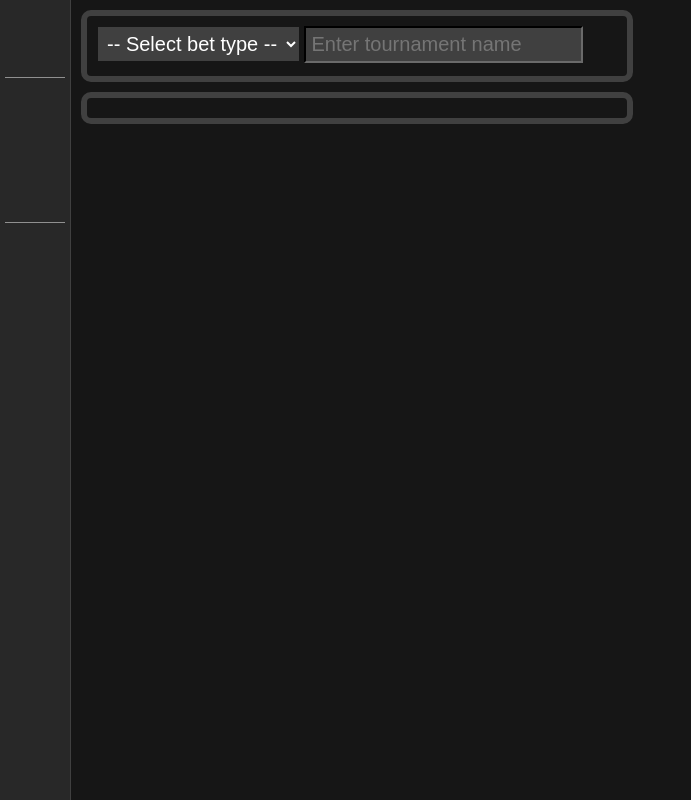
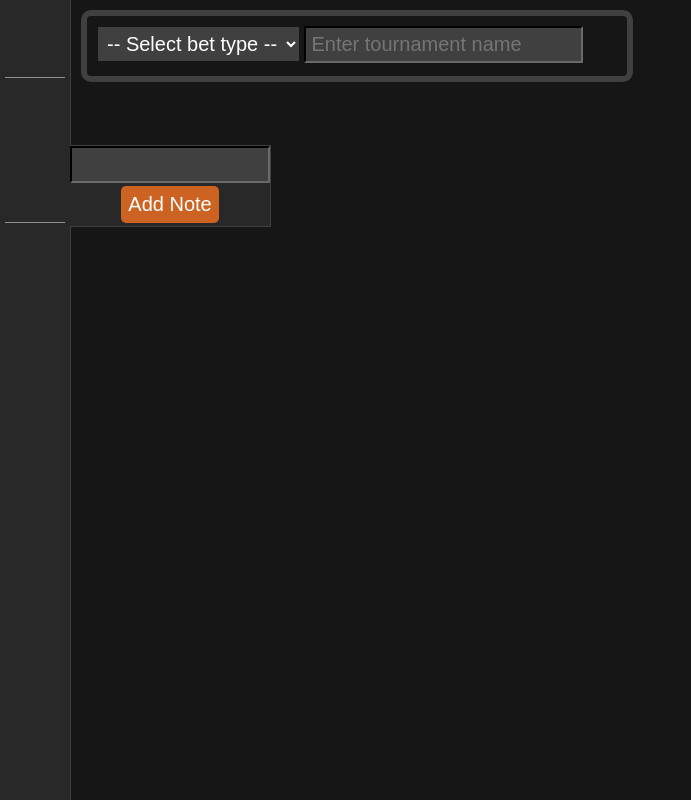
Before and after one commit to StreamViewer/StreamViewer, a plain HTML site: page GenerateMatchInfo/index.html in a window 1280 px wide. Both pictures are taken after a click on the link "Add Note". Shown: the whole page, without its empty margins (0-691 px from the left). Drawn offline with Linux system fonts and the light colour scheme.

```diff
--- a/GenerateMatchInfo/index.html
+++ b/GenerateMatchInfo/index.html
@@ -18,6 +18,26 @@
         #h2h, #outright {
             display: none;
             padding: 10px;
+        }
+
+        #add-note {
+            position: fixed;
+            background-color: #282828;
+            border: solid 1px #404040;
+            border-left: none;
+            top: 145px;
+            left: 70px;
+            height: 80px;
+            width: 200px;
+            z-index: 2;
+            text-align: center;
+            line-height: 40px;
+            display: none;
+        }
+
+        #add-note input[type='text'] {
+            width: 100%;
+            box-sizing: border-box;
         }
 
         .info-area {
@@ -82,6 +102,38 @@
             return ret;
         }
     </script>
+    <!--<script>
+        var app = {};
+
+        loadTeams();
+
+        function loadTeams() {
+            var req = new XMLHttpRequest();
+
+            req.onreadystatechange = function(res) {
+                console.log(req.status);
+                if (req.readyState == 4) {
+                    console.log(req.status);
+
+                    if (req.status == 200) {
+                        app.teams = JSON.parse(req.responseText);
+
+                        var d = document.getElementById('team-list');
+
+                        app.teams.forEach(function(t) {
+                            var o = document.createElement('option');
+                            o.value = t.name;
+                            d.appendChild(o);
+                        })
+                    }
+                }
+            };
+
+            req.open('GET', 'https://unikrn.com/rest/teams', true);
+
+            req.send();
+        }
+    </script>-->
 </head>
 <body>
 <div id="side-menu">
@@ -89,35 +141,49 @@
     <!-- not for now <a class="material-icons" href="#" title="Apps">&#xE5C3;</a> -->
     <hr />
     <a class="material-icons" href="#" onclick="addItem()" title="Add Item">&#xE145;</a>
-    <a class="material-icons" href="#" title="Add Note">&#xE89C;</a>
+    <a class="material-icons" href="#" onclick="toggleNoteContainer()" title="Add Note">&#xE89C;</a>
     <hr />
     <a class="material-icons" href="#" onclick="generate()" title="Generate">&#xE2C4;</a>
 
     <!-- <a class="material-icons settings-button" href="#" title="Settings">&#xE8B8;</a>
     <a class="material-icons help-button" href="#" title="Help">&#xE8FD;</a> -->
 </div>
+
+<!-- Pretty hacked together, maybe change this later -->
+<form id="add-note" onsubmit="addNote(this.querySelector('#note-text').value); this.querySelector('#note-text').value = ''; this.style.display = 'none'; return false">
+    <input id="note-text" class="medium-field" autocomplete="off" type="text" />
+    <input class="medium-button" type="submit" value="Add Note" />
+</form>
+
 <div id="content">
     <datalist id="team-list"></datalist>
 
     <template id="add-team">
         <div class="team-info info-area">
             <input type="text" class="name medium-field" list="team-list" placeholder="Enter team name" /><br />
-            <input type="text" class="odds medium-field" onkeypress="restrictOdds(this, event)" onchange="completeOdds(this)" placeholder="Enter odds" />
+            <input type="text" class="odds medium-field" onkeypress="restrictOdds(this, event)" onfocus="this.value=''" onchange="completeOdds(this)" placeholder="Enter odds" />
             <button class="remove-item big-close material-icons" onclick="this.parentNode.parentNode.removeChild(this.parentNode);">&#xE5CD;</button>
         </div>
     </template>
 
     <template id="add-series">
         <div class="series-info info-area">
-            <input type="text" class="date medium-field" onkeypress="restrictDate(this, event)" placeholder="Date DDMMYYYY" /><br />
-            <input type="text" class="time-utc medium-field" onkeypress="restrictTime(this, event)" onchange="updateLocalTime(this.value, this.parentElement.querySelector('.time-local'))" placeholder="Time (UTC) HHMM" />
-            <input type="text" class="time-local medium-field" onkeypress="restrictTime(this, event)" onchange="updateUTC(this.value, this.parentElement.querySelector('.time-utc'), this.parentElement.querySelector('.date'))" placeholder="Time (local) HHMM" /><br />
+            <input type="text" class="date medium-field" onkeypress="restrictDate(this, event)" onfocus="this.value=''" placeholder="Date DDMMYYYY" /><br />
+            <input type="text" class="time-utc medium-field" onkeypress="restrictTime(this, event)" onfocus="this.value=''" onchange="updateLocalTime(this.value, this.parentElement.querySelector('.time-local'))" placeholder="Time (UTC) HHMM" />
+            <input type="text" class="time-local medium-field" onkeypress="restrictTime(this, event)" onfocus="this.value=''" onchange="updateUTC(this.value, this.parentElement.querySelector('.time-utc'), this.parentElement.querySelector('.date'))" placeholder="Time (local) HHMM" /><br />
             <label>Best of:</label>
             <input type="number" class="count medium-field" value="1" /><br />
             <input type="text" class="name1 medium-field" list="team-list" placeholder="First team name" />
-            <input type="text" class="odds1 medium-field" onkeypress="restrictOdds(this, event)" onchange="completeOdds(this)" placeholder="First team odds" /><br />
+            <input type="text" class="odds1 medium-field" onkeypress="restrictOdds(this, event)" onfocus="this.value=''" onchange="completeOdds(this)" placeholder="First team odds" /><br />
             <input type="text" class="name2 medium-field" list="team-list" placeholder="Second team name" />
-            <input type="text" class="odds2 medium-field" onkeypress="restrictOdds(this, event)" onchange="completeOdds(this)" placeholder="Second team odds" />
+            <input type="text" class="odds2 medium-field" onkeypress="restrictOdds(this, event)" onfocus="this.value=''" onchange="completeOdds(this)" placeholder="Second team odds" />
+            <button class="remove-item big-close material-icons" onclick="this.parentNode.parentNode.removeChild(this.parentNode);">&#xE5CD;</button>
+        </div>
+    </template>
+
+    <template id="note">
+        <div class="info-area">
+            <p></p>
             <button class="remove-item big-close material-icons" onclick="this.parentNode.parentNode.removeChild(this.parentNode);">&#xE5CD;</button>
         </div>
     </template>
@@ -139,14 +205,14 @@
 
         <div id="outright" class="bet-type outright">
             <div class="info-area">
-                <input type="text" class="date medium-field" onkeypress="restrictDate(this, event)" placeholder="Date DDMMYYYY" />
-                <input type="text" class="time-utc medium-field" onkeypress="restrictTime(this, event)" onchange="updateLocalTime(this.value, this.parentElement.querySelector('.time-local'))" placeholder="Time (UTC) HHMM" />
-                <input type="text" class="time-local medium-field" onkeypress="restrictTime(this, event)" onchange="updateUTC(this.value, this.parentElement.querySelector('.time-utc'), this.parentElement.querySelector('.date'))" placeholder="Time (local) HHMM" />
+                <input type="text" class="date medium-field" onkeypress="restrictDate(this, event)" onfocus="this.value=''" placeholder="Date DDMMYYYY" />
+                <input type="text" class="time-utc medium-field" onkeypress="restrictTime(this, event)" onfocus="this.value=''" onchange="updateLocalTime(this.value, this.parentElement.querySelector('.time-local'))" placeholder="Time (UTC) HHMM" />
+                <input type="text" class="time-local medium-field" onkeypress="restrictTime(this, event)" onfocus="this.value=''" onchange="updateUTC(this.value, this.parentElement.querySelector('.time-utc'), this.parentElement.querySelector('.date'))" placeholder="Time (local) HHMM" />
             </div>
 
             <div id="outright-data"></div>
         </div>
-        <div id="notes" class="info-area"></div>
+        <div id="notes"></div>
     </div>
     <script>
         function isNewTeam(name) {
@@ -352,6 +418,22 @@
             }
         }
 
+        function toggleNoteContainer() {
+            var an = document.getElementById('add-note');
+
+            if (an.style.display == 'block') {
+                an.style.display = 'none';
+            } else {
+                an.style.display = 'block';
+            }
+        }
+
+        function addNote(text) {
+            var content = document.importNode(document.getElementById('note').content, true);
+            content.querySelector('p').innerText = text;
+            document.getElementById('notes').appendChild(content);
+        }
+
         function restrictOdds(field, e) {
             var evt = e || window.event;
             var key = evt.keyCode || evt.which;
@@ -401,7 +483,7 @@
 
             var regex = /[0-9]/;
 
-            if (!regex.test(key) || field.value.length == 10) {
+            if (!(regex.test(key)) || field.value.length == 10) {
                 evt.returnValue = false;
                 evt.preventDefault();
             } else {
```
